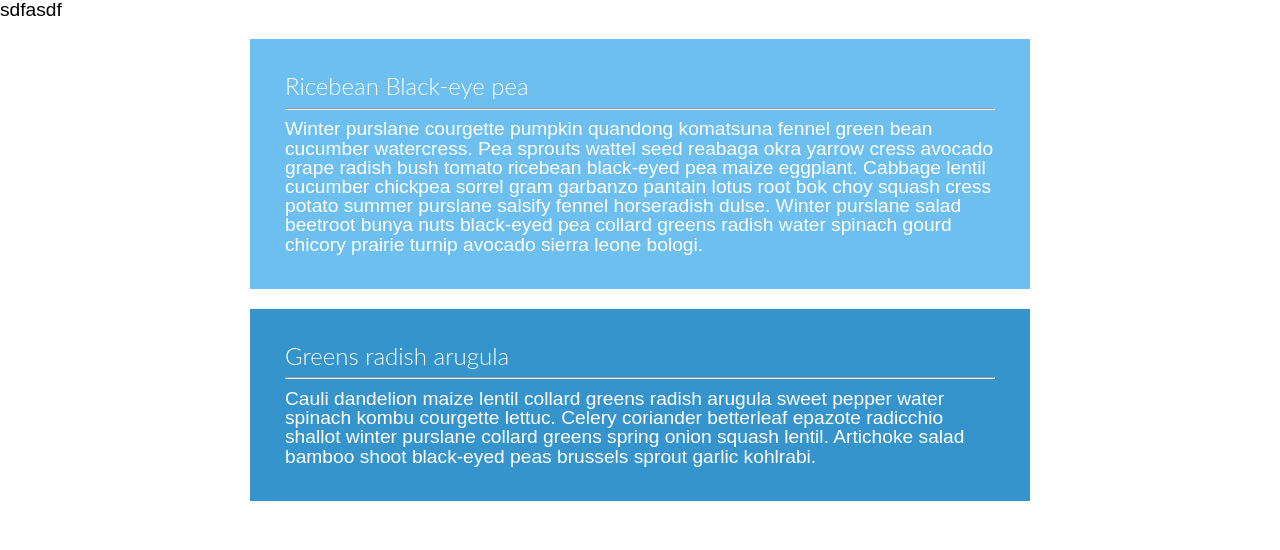
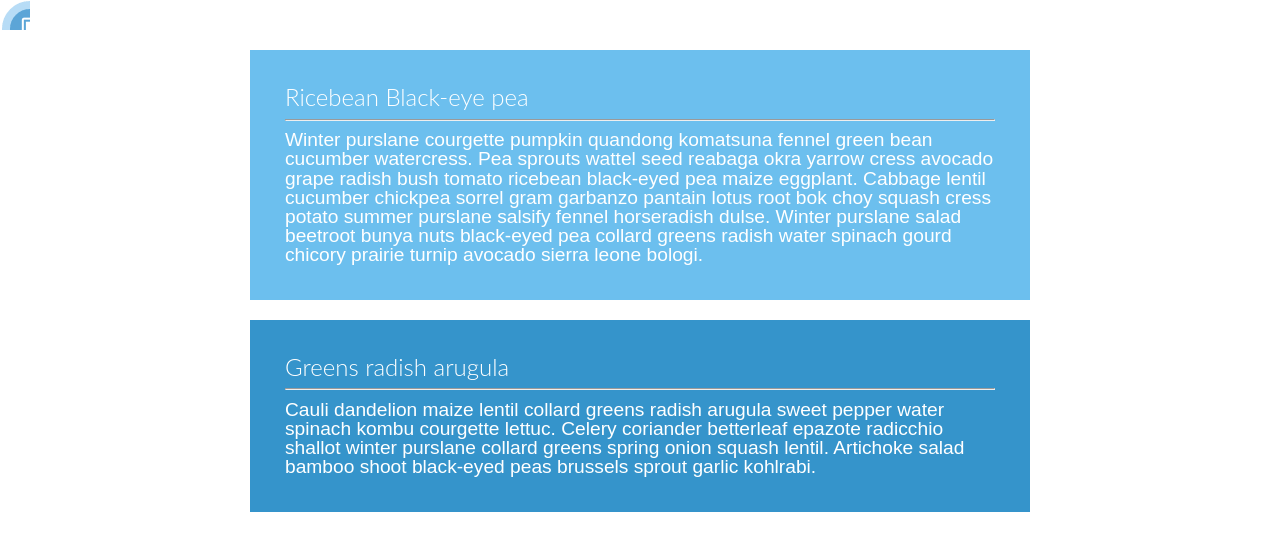
Before and after one commit to BeardedPoultry/1.3-timeline-layout, a plain HTML site: page index.html in a window 1280 px wide. Drawn offline with Linux system fonts and the light colour scheme.

Commit message:
css/main.css

```diff
--- a/css/main.css
+++ b/css/main.css
@@ -34,5 +34,7 @@ hr {
 }
 
 .mobile_ic {
-  background-image: url(..img/mobile_icon.png);
+  background-image: url(../img/mobile_icon.png);
+  width: 30px;
+  height: 30px;
 }
--- a/index.html
+++ b/index.html
@@ -8,7 +8,7 @@
   <title>Document</title>
 </head>
 <body>
-  <div class="mobile_ic"> sdfasdf</div>
+  <div class="mobile_ic"></div>
   <div class="Container">
   <div id="first" class="ricebean">
     <h2>Ricebean Black-eye pea</h2>
```
